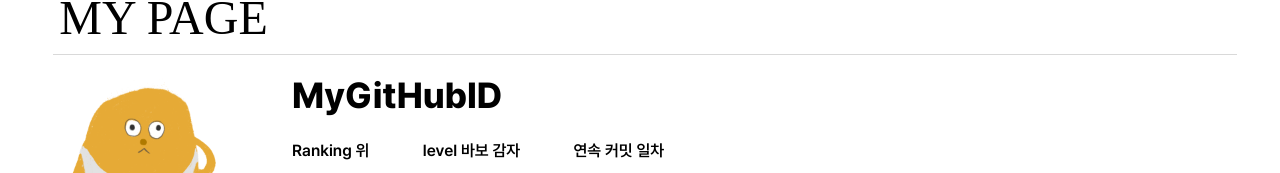
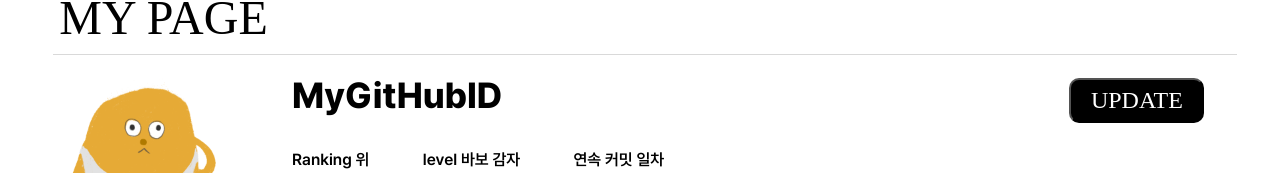
Before and after one commit to Leets-Official/commitato-FE, a React (Vite) app: page /my in a window 1280 px wide. Shown: the part 123-296 px from the top of the page. Built offline with nearby package versions, Linux system fonts and the light colour scheme; a web font is replaced by a local one.

Commit message:
update 버튼 구현

```diff
--- a/src/components/XpBar.jsx
+++ b/src/components/XpBar.jsx
@@ -1,7 +1,7 @@
 import { styled } from 'styled-components';
 
 const StyledBase = styled.div`
-  width: 981px;
+  width: 980px;
   height: 45px;
   margin-top: 2.5%;
   margin-left: 5%;
--- a/src/pages/MyPage/MyPage.jsx
+++ b/src/pages/MyPage/MyPage.jsx
@@ -9,6 +9,7 @@ import line from '../../assets/line.png';
 import circle from '../../assets/circle.png';
 import githubChar from '../../assets/githubChar.png';
 import XpBar from '../../components/XpBar';
+import { StyledButton } from '../../components/Button';
 
 function GitHubChart({ githubId }) {
   const [isMounted, setIsMounted] = useState(false);
@@ -85,7 +86,10 @@ const MyPage = ({
               </div>
             )}
             <div>
-              <StyledName>MyGitHubID{githubId}</StyledName>
+              <StyledUpdate>
+                <StyledName>MyGitHubID{githubId}</StyledName>
+                <StyledUpdateButton>UPDATE</StyledUpdateButton>
+              </StyledUpdate>
               <StyledThree>
                 <StyledRanking>Ranking {MyGitHubRanking}위 </StyledRanking>
                 <StyledLevel>level {selectedCharacter.title} </StyledLevel>
@@ -127,6 +131,28 @@ const MyPage = ({
 };
 
 export default MyPage;
+
+const StyledUpdate = styled.div`
+  display: flex;
+  width: 981px;
+  justify-content: space-between;
+  margin-left: 2.5%;
+`;
+
+const StyledUpdateButton = styled.button`
+  width: 135px;
+  height: 45px;
+  background-color: ${({ theme }) => theme.COLORS.black};
+  border-radius: 10px 10px;
+  font-family: ${({ theme }) => theme.FONT_FAMILY.main};
+  font-size: ${({ theme }) => theme.FONT_SIZE.medium};
+  color: ${({ theme }) => theme.COLORS.white};
+  margin-right: 2%;
+  &:hover {
+    background-color: ${({ theme }) => theme.COLORS.gray[100]};
+    border: ${({ theme }) => theme.COLORS.gray[100]};
+  }
+`;
 
 const StyledBlack = styled.div`
   display: flex;
```
